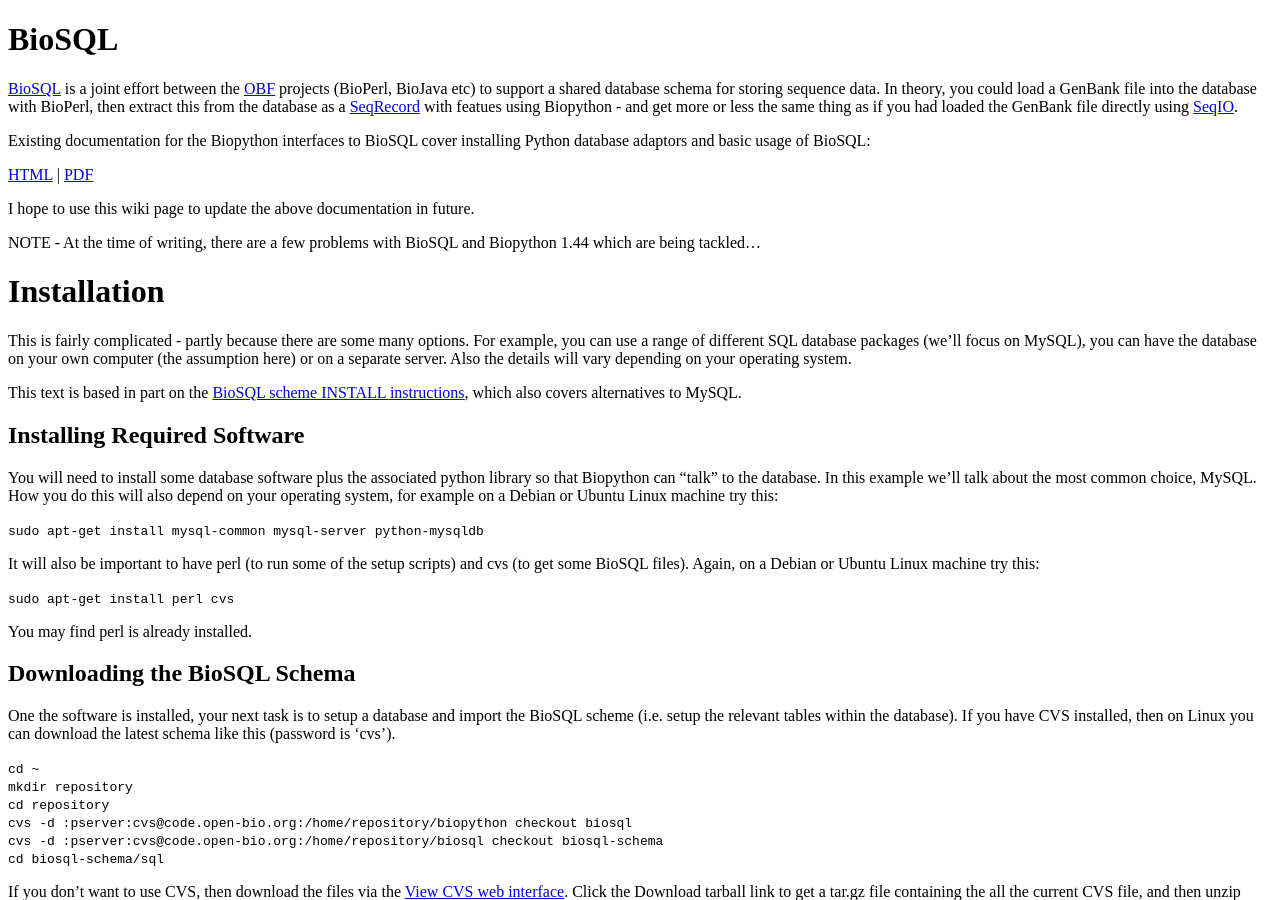
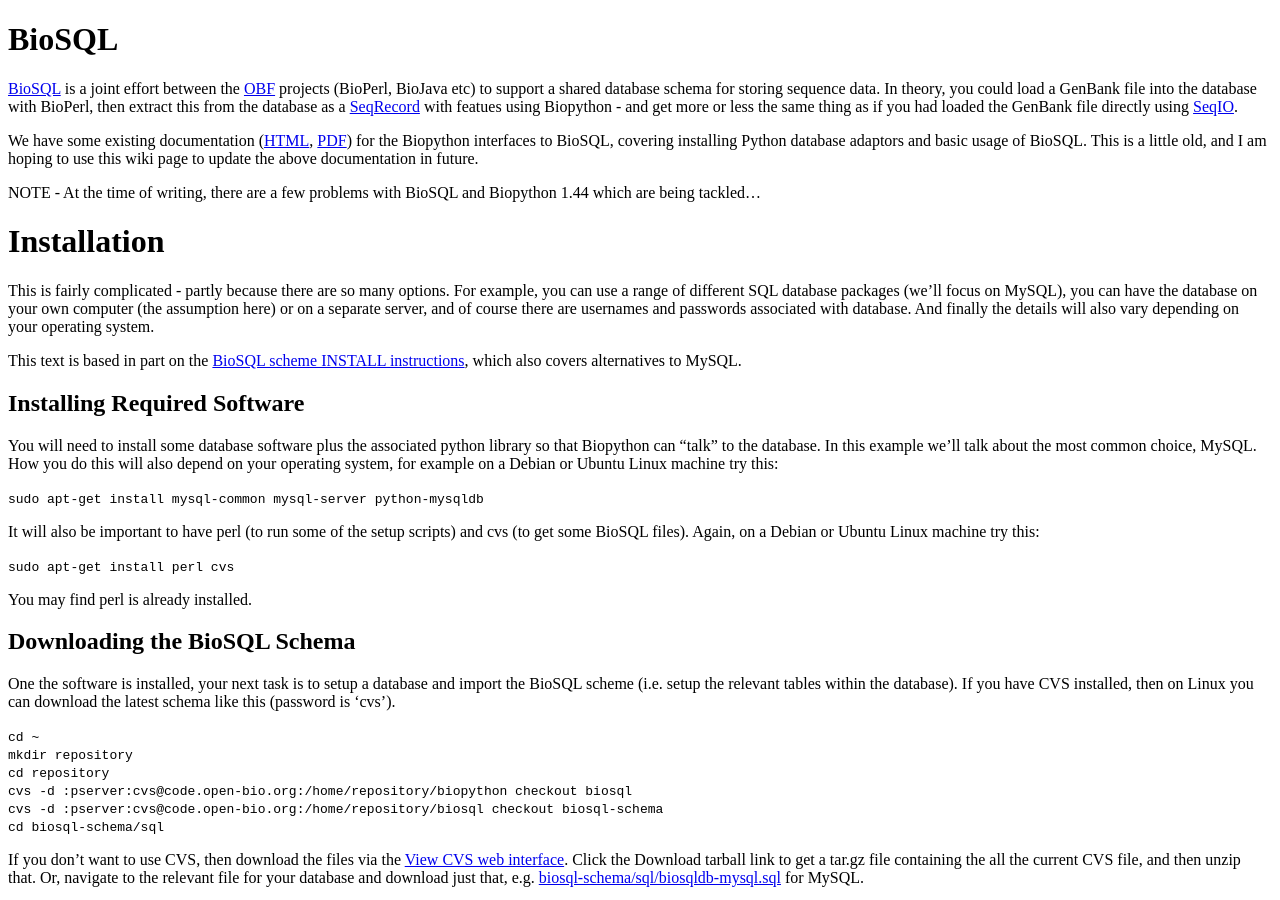
Before and after one commit to biopython/biopython.github.io, a Jekyll site: the page built from wiki/BioSQL.md, in a window 1280 px wide and 900 px high. Built offline with Jekyll 4.4.1, drawn with Linux system fonts in a browser that asks for light colours.

Commit message:
Change to wiki page

```diff
--- a/wiki/BioSQL.md
+++ b/wiki/BioSQL.md
@@ -13,13 +13,12 @@ with featues using Biopython - and get more or less the same thing as if
 you had loaded the GenBank file directly using
 [SeqIO](SeqIO "wikilink").
 
-Existing documentation for the Biopython interfaces to BioSQL cover
-installing Python database adaptors and basic usage of BioSQL:
-
-[HTML](http://biopython.org/DIST/docs/biosql/python_biosql_basic.html) |
-[PDF](http://biopython.org/DIST/docs/biosql/python_biosql_basic.pdf)
-
-I hope to use this wiki page to update the above documentation in
+We have some existing documentation
+([HTML](http://biopython.org/DIST/docs/biosql/python_biosql_basic.html),
+[PDF](http://biopython.org/DIST/docs/biosql/python_biosql_basic.pdf))
+for the Biopython interfaces to BioSQL, covering installing Python
+database adaptors and basic usage of BioSQL. This is a little old, and I
+am hoping to use this wiki page to update the above documentation in
 future.
 
 NOTE - At the time of writing, there are a few problems with BioSQL and
@@ -28,11 +27,12 @@ Biopython 1.44 which are being tackled...
 Installation
 ============
 
-This is fairly complicated - partly because there are some many options.
+This is fairly complicated - partly because there are so many options.
 For example, you can use a range of different SQL database packages
 (we'll focus on MySQL), you can have the database on your own computer
-(the assumption here) or on a separate server. Also the details will
-vary depending on your operating system.
+(the assumption here) or on a separate server, and of course there are
+usernames and passwords associated with database. And finally the
+details will also vary depending on your operating system.
 
 This text is based in part on the [BioSQL scheme INSTALL
 instructions](http://code.open-bio.org/cgi/viewcvs.cgi/*checkout*/biosql-schema/INSTALL?rev=HEAD&cvsroot=biosql&content-type=text/plain),
```
Also changed, not shown: 1 other file.
